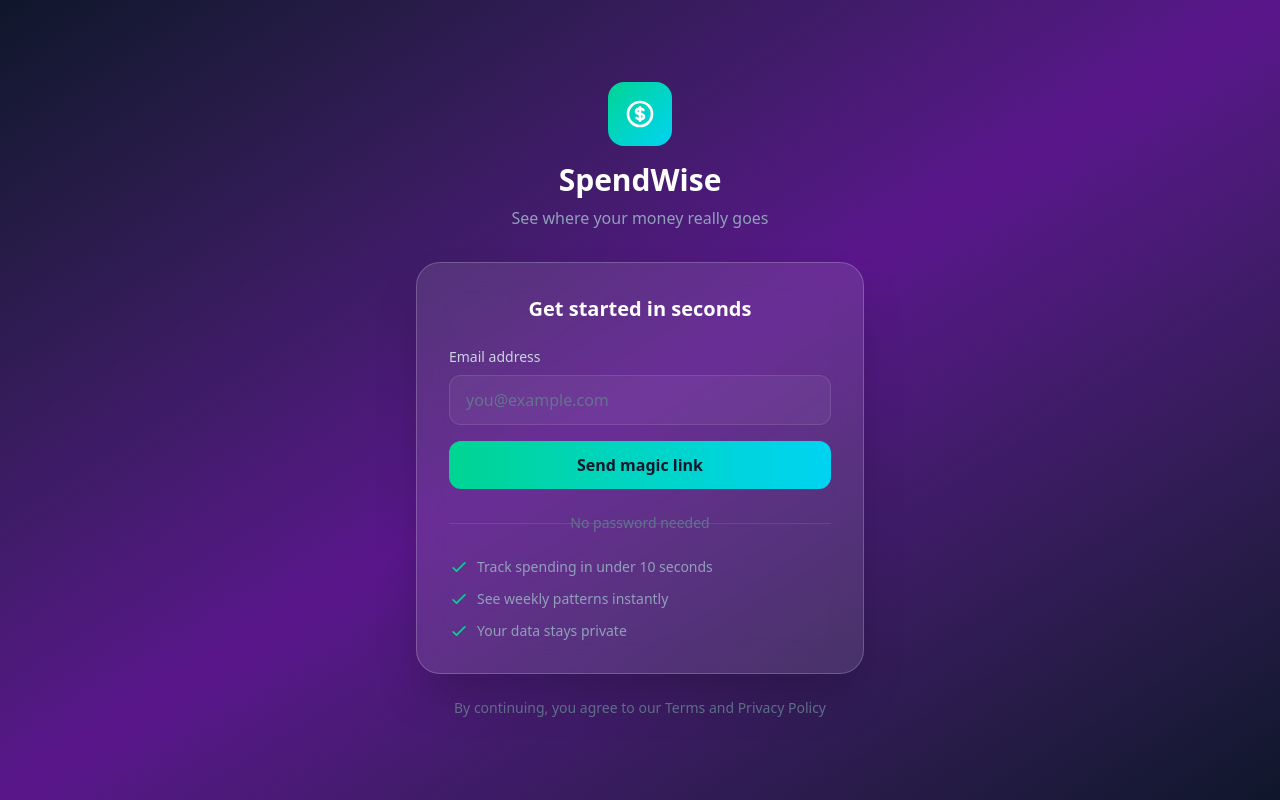
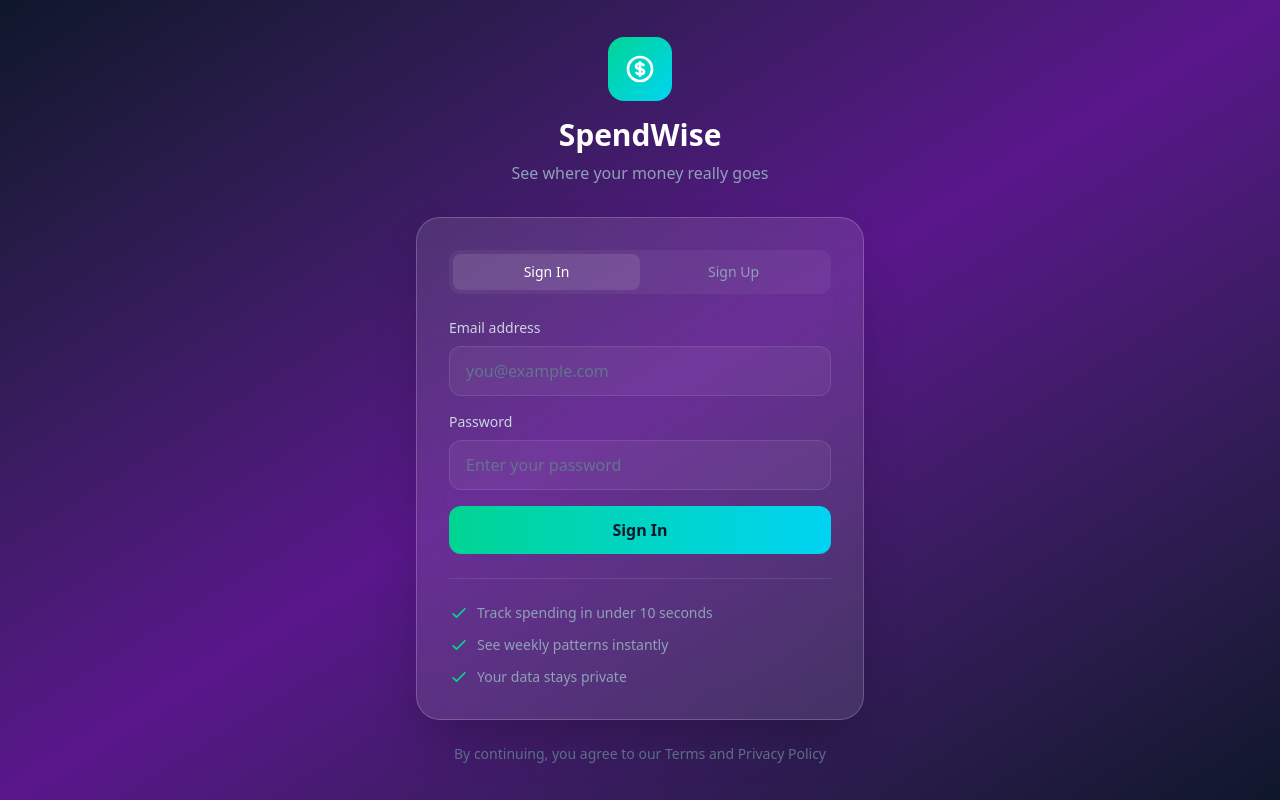
Before and after one commit to joelanarba/spendwise, a Next.js app: page /login in a window 1280 px wide. Built offline with nearby package versions, Linux system fonts and the light colour scheme; no server answers.

Commit message:
Switch from magic link to email/password auth for better UX

```diff
--- a/src/app/login/page.tsx
+++ b/src/app/login/page.tsx
@@ -1,34 +1,67 @@
 'use client'
 
 import { useState } from 'react'
+import { useRouter } from 'next/navigation'
 import { createClient } from '@/lib/supabase/client'
+import Link from 'next/link'
+
+type AuthMode = 'signin' | 'signup'
 
 export default function LoginPage() {
+  const router = useRouter()
   const [email, setEmail] = useState('')
+  const [password, setPassword] = useState('')
+  const [mode, setMode] = useState<AuthMode>('signin')
   const [isLoading, setIsLoading] = useState(false)
   const [message, setMessage] = useState<{ type: 'success' | 'error'; text: string } | null>(null)
 
   const supabase = createClient()
 
-  const handleLogin = async (e: React.FormEvent) => {
+  const handleSubmit = async (e: React.FormEvent) => {
     e.preventDefault()
     setIsLoading(true)
     setMessage(null)
 
-    const { error } = await supabase.auth.signInWithOtp({
+    try {
+      if (mode === 'signup') {
+        // Sign up with email and password
+        const { error } = await supabase.auth.signUp({
           email,
+          password,
           options: {
             emailRedirectTo: `${window.location.origin}/auth/callback`,
           },
         })
 
+        if (error) throw error
+
+        // Auto sign in after signup (Supabase allows this when email confirmation is disabled)
+        const { error: signInError } = await supabase.auth.signInWithPassword({
+          email,
+          password,
+        })
+
+        if (signInError) {
+          // Email confirmation might be required
+          setMessage({ type: 'success', text: 'Account created! Check your email to confirm, or sign in if confirmation is disabled.' })
+        } else {
+          router.push('/dashboard')
+        }
+      } else {
+        // Sign in with email and password
+        const { error } = await supabase.auth.signInWithPassword({
+          email,
+          password,
+        })
+
+        if (error) throw error
+        router.push('/dashboard')
+      }
+    } catch (error) {
+      const err = error as Error
+      setMessage({ type: 'error', text: err.message })
+    } finally {
       setIsLoading(false)
-
-    if (error) {
-      setMessage({ type: 'error', text: error.message })
-    } else {
-      setMessage({ type: 'success', text: 'Check your email for the login link!' })
-      setEmail('')
     }
   }
 
@@ -37,22 +70,46 @@ export default function LoginPage() {
       <div className="w-full max-w-md">
         {/* Logo/Brand */}
         <div className="text-center mb-8">
+          <Link href="/" className="inline-block">
             <div className="inline-flex items-center justify-center w-16 h-16 rounded-2xl bg-gradient-to-br from-emerald-400 to-cyan-400 mb-4">
               <svg className="w-8 h-8 text-white" fill="none" stroke="currentColor" viewBox="0 0 24 24">
                 <path strokeLinecap="round" strokeLinejoin="round" strokeWidth={2} d="M12 8c-1.657 0-3 .895-3 2s1.343 2 3 2 3 .895 3 2-1.343 2-3 2m0-8c1.11 0 2.08.402 2.599 1M12 8V7m0 1v8m0 0v1m0-1c-1.11 0-2.08-.402-2.599-1M21 12a9 9 0 11-18 0 9 9 0 0118 0z" />
               </svg>
             </div>
+          </Link>
           <h1 className="text-3xl font-bold text-white mb-2">SpendWise</h1>
           <p className="text-slate-400">See where your money really goes</p>
         </div>
 
         {/* Login Card */}
         <div className="bg-white/10 backdrop-blur-lg rounded-3xl p-8 border border-white/20 shadow-2xl">
-          <h2 className="text-xl font-semibold text-white mb-6 text-center">
-            Get started in seconds
-          </h2>
+          {/* Tab Switcher */}
+          <div className="flex mb-6 bg-white/5 rounded-xl p-1">
+            <button
+              type="button"
+              onClick={() => { setMode('signin'); setMessage(null) }}
+              className={`flex-1 py-2 px-4 rounded-lg text-sm font-medium transition-all ${
+                mode === 'signin'
+                  ? 'bg-white/10 text-white'
+                  : 'text-slate-400 hover:text-white'
+              }`}
+            >
+              Sign In
+            </button>
+            <button
+              type="button"
+              onClick={() => { setMode('signup'); setMessage(null) }}
+              className={`flex-1 py-2 px-4 rounded-lg text-sm font-medium transition-all ${
+                mode === 'signup'
+                  ? 'bg-white/10 text-white'
+                  : 'text-slate-400 hover:text-white'
+              }`}
+            >
+              Sign Up
+            </button>
+          </div>
 
-          <form onSubmit={handleLogin} className="space-y-4">
+          <form onSubmit={handleSubmit} className="space-y-4">
             <div>
               <label htmlFor="email" className="block text-sm font-medium text-slate-300 mb-2">
                 Email address
@@ -68,6 +125,22 @@ export default function LoginPage() {
               />
             </div>
 
+            <div>
+              <label htmlFor="password" className="block text-sm font-medium text-slate-300 mb-2">
+                Password
+              </label>
+              <input
+                id="password"
+                type="password"
+                value={password}
+                onChange={(e) => setPassword(e.target.value)}
+                placeholder={mode === 'signup' ? 'Create a password (min 6 chars)' : 'Enter your password'}
+                required
+                minLength={6}
+                className="w-full px-4 py-3 rounded-xl bg-white/5 border border-white/10 text-white placeholder-slate-500 focus:outline-none focus:ring-2 focus:ring-emerald-400 focus:border-transparent transition-all"
+              />
+            </div>
+
             <button
               type="submit"
               disabled={isLoading}
@@ -79,10 +152,10 @@ export default function LoginPage() {
                     <circle className="opacity-25" cx="12" cy="12" r="10" stroke="currentColor" strokeWidth="4" fill="none" />
                     <path className="opacity-75" fill="currentColor" d="M4 12a8 8 0 018-8V0C5.373 0 0 5.373 0 12h4zm2 5.291A7.962 7.962 0 014 12H0c0 3.042 1.135 5.824 3 7.938l3-2.647z" />
                   </svg>
-                  Sending link...
+                  {mode === 'signin' ? 'Signing in...' : 'Creating account...'}
                 </span>
               ) : (
-                'Send magic link'
+                mode === 'signin' ? 'Sign In' : 'Create Account'
               )}
             </button>
           </form>
@@ -98,17 +171,8 @@ export default function LoginPage() {
             </div>
           )}
 
-          {/* Divider */}
-          <div className="relative my-6">
-            <div className="absolute inset-0 flex items-center">
-              <div className="w-full border-t border-white/10"></div>
-            </div>
-            <div className="relative flex justify-center text-sm">
-              <span className="px-2 bg-transparent text-slate-500">No password needed</span>
-            </div>
-          </div>
-
           {/* Benefits */}
+          <div className="mt-6 pt-6 border-t border-white/10">
             <ul className="space-y-3 text-sm text-slate-400">
               <li className="flex items-center gap-2">
                 <svg className="w-5 h-5 text-emerald-400" fill="none" stroke="currentColor" viewBox="0 0 24 24">
@@ -130,6 +194,7 @@ export default function LoginPage() {
               </li>
             </ul>
           </div>
+        </div>
 
         {/* Footer */}
         <p className="text-center text-slate-500 text-sm mt-6">
```
Lines whose indentation alone changed are shown as unchanged.
